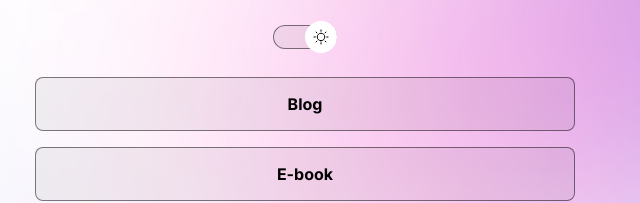
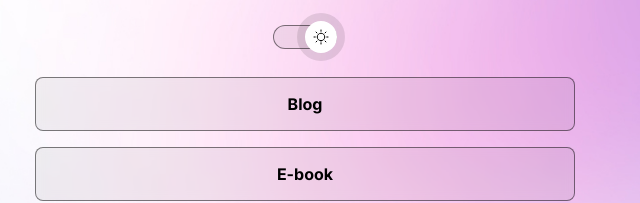
Before and after one commit to MayraLorenna/projetodiscover, a plain HTML site: page index.html in a window 1280 px wide. In both pictures the pointer is over the button 656 px from the left and 267 px from the top of the page. Shown: the part 230-433 px from the top of the page, 335-975 px from the left. Drawn offline with nearby package versions, Linux system fonts and the light colour scheme.

Commit message:
add hover on switch buttom

```diff
--- a/style.css
+++ b/style.css
@@ -90,6 +90,10 @@ body * {
     top: 50%;
     left: 0;
     animation: slide-off 0.25s;
+}
+
+#switch button:hover{
+    outline: 8px solid var(--highlight-color);
 }
 
 .light #switch button {
```
